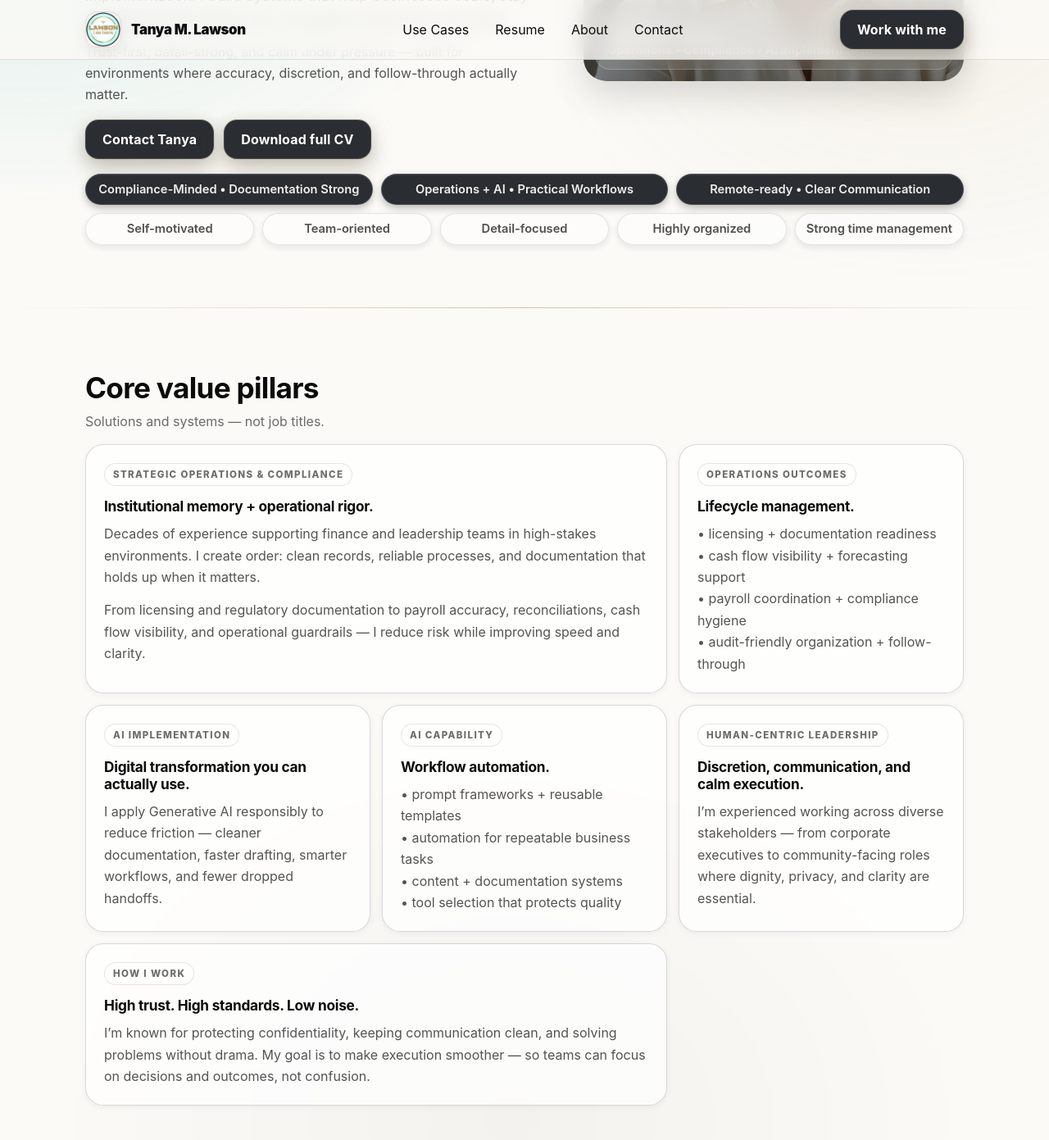
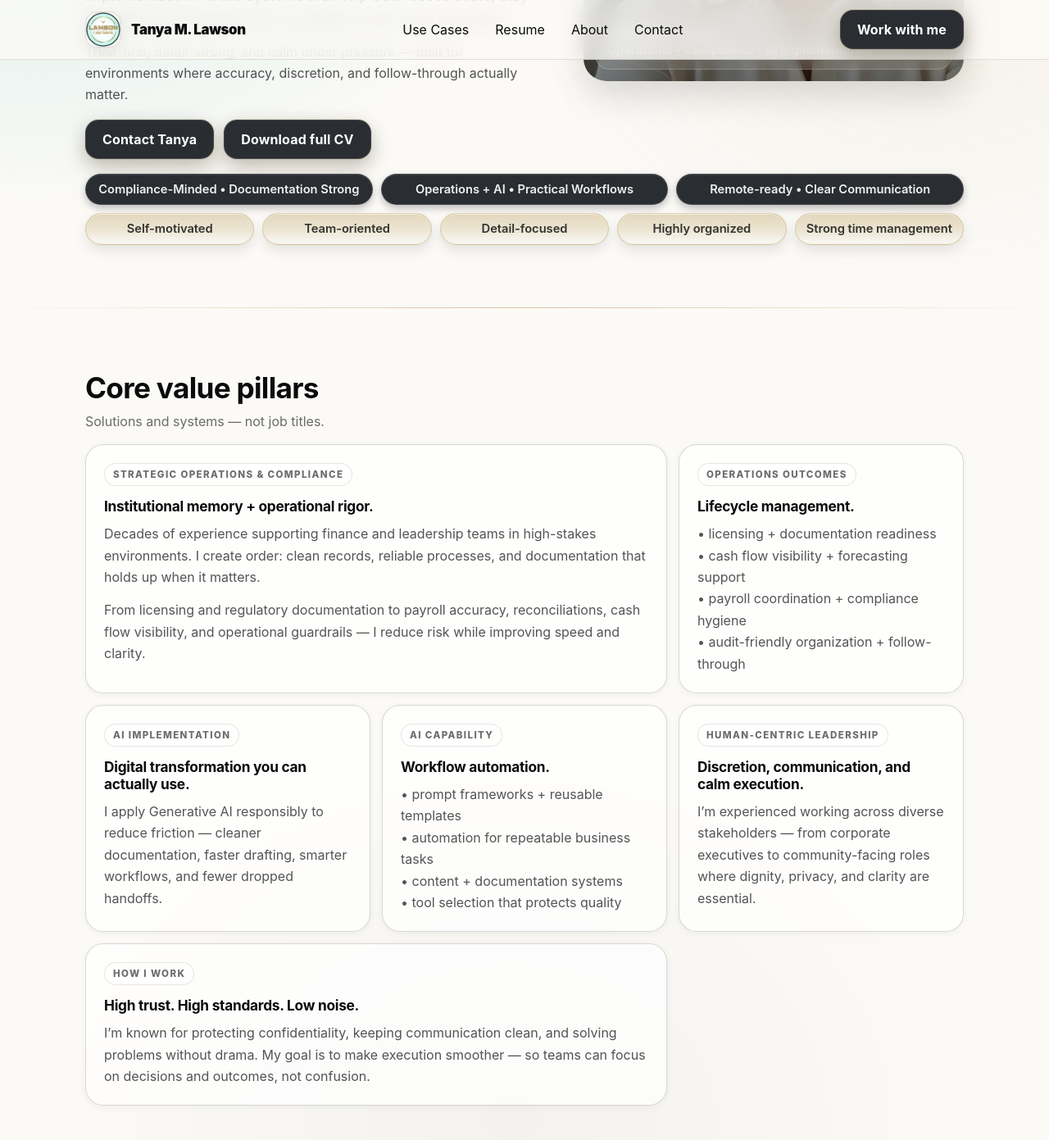
Before and after one commit to TanyaWBM1/TanyaLawson, a Jekyll site: the page built from index.html, in a window 1280 px wide and 1400 px high, scrolled down 614 px. Shown: the top 1391 px of the window at 82% size. Built offline with Jekyll 4.4.1, drawn with Linux system fonts in a browser that asks for light colours.

Commit message:
Update styles.css

```diff
--- a/assets/css/styles.css
+++ b/assets/css/styles.css
@@ -394,14 +394,35 @@ body.page-contact .nav a[href="/contact/"]::after{
   box-shadow: 0 4px 10px rgba(0,0,0,.25), inset 0 1px 0 rgba(255,255,255,.06);
 }
 
-/* Soft row styling (no labels needed) */
+/* =========================================
+   Soft metallic gold — Row 2 (working style)
+   ========================================= */
 .proof-row--soft .proof-pill{
-  background: rgba(255,255,255,.50);
-  border: 1px solid rgba(0,0,0,.10);
-  color: rgba(11,11,12,.78);
-  opacity: .92;
-  box-shadow: 0 3px 10px rgba(0,0,0,.10);
+  background:
+    linear-gradient(
+      180deg,
+      rgba(201,178,124,.48),
+      rgba(201,178,124,.28) 55%,
+      rgba(251,250,247,.30)
+    );
+  border: 1px solid rgba(201,178,124,.55);
+  color: rgba(11,11,12,.82);
+  opacity: 1;
+  box-shadow:
+    0 6px 16px rgba(0,0,0,.10),
+    inset 0 1px 0 rgba(255,255,255,.50),
+    inset 0 -1px 0 rgba(0,0,0,.06);
 }
+
+/* Optional executive hover — still restrained */
+.proof-row--soft .proof-pill:hover{
+  box-shadow:
+    0 10px 24px rgba(0,0,0,.12),
+    0 10px 22px rgba(201,178,124,.18),
+    inset 0 1px 0 rgba(255,255,255,.55),
+    inset 0 -1px 0 rgba(0,0,0,.06);
+}
+
 
 /* ========= Desktop tuning: FIT perfectly at 1024+ ========= */
 @media (min-width: 1024px){
```
